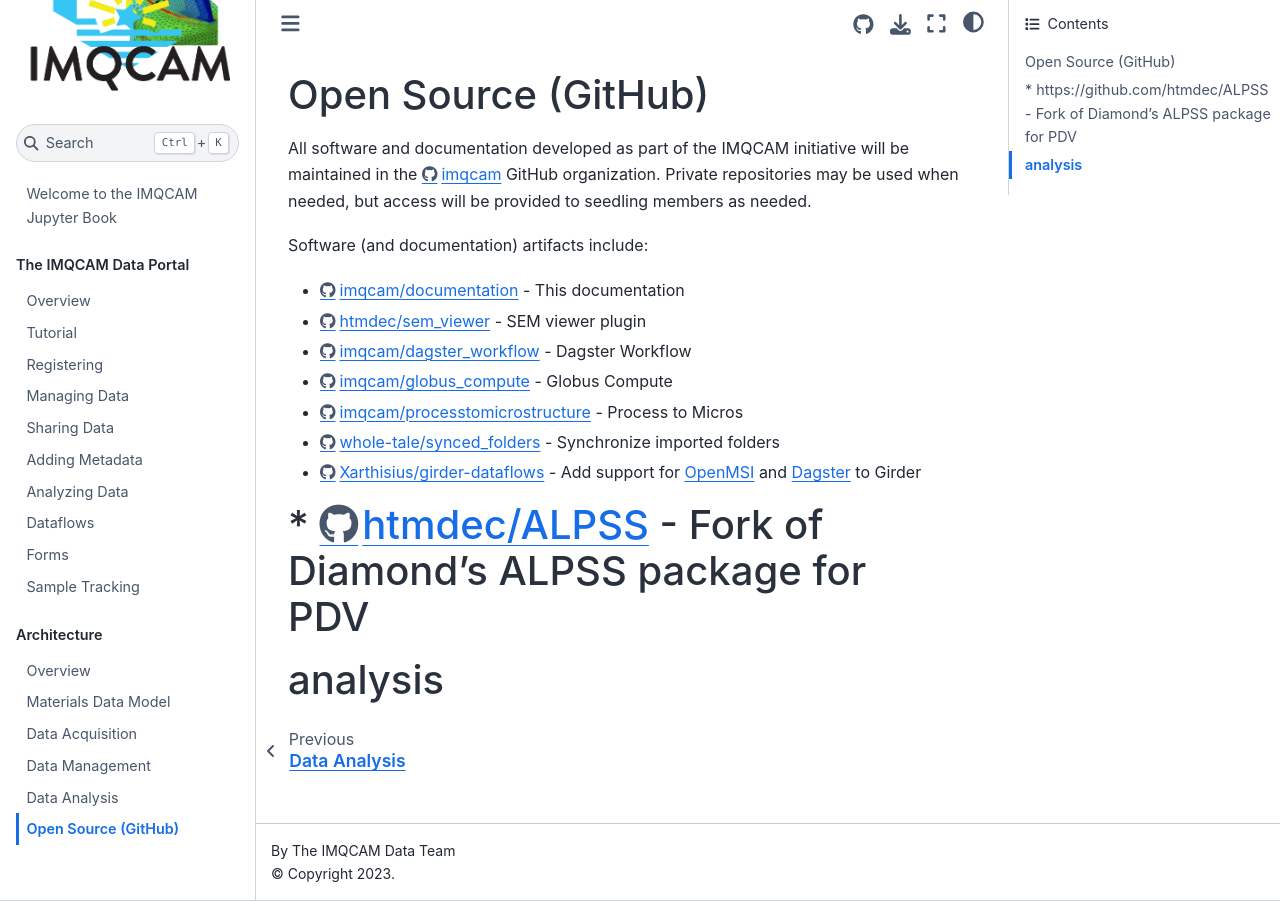
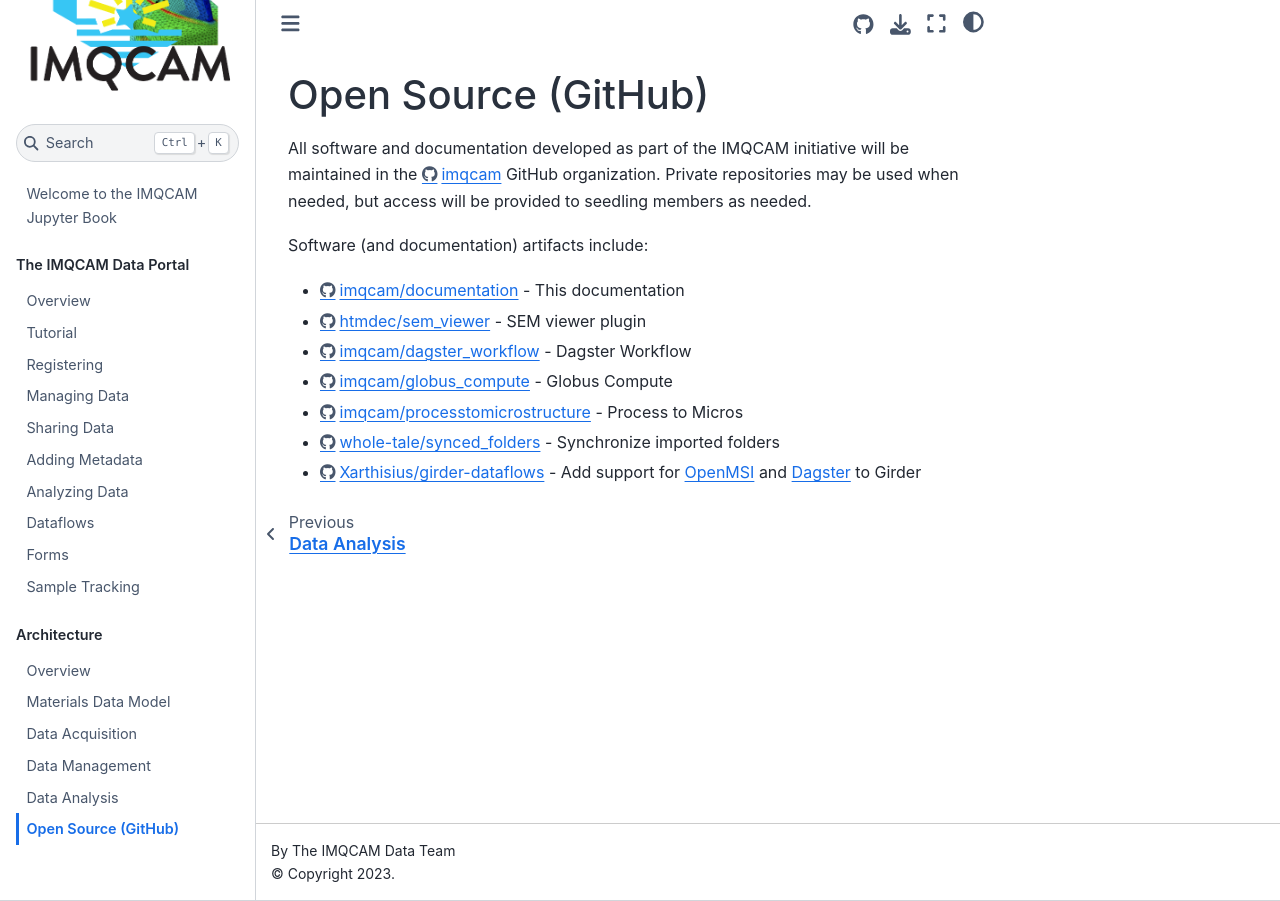
Before and after one commit to imqcam/documentation, a Jupyter Book: the page built from docs/infrastructure/github.md, in a window 1280 px wide. Built offline with Jupyter Book 1.0.4 settings and Sphinx 7.4.7 and the Sphinx Book theme 1.1.4, drawn with Linux system fonts in a browser that asks for light colours.

Commit message:
Update github.md

```diff
--- a/docs/infrastructure/github.md
+++ b/docs/infrastructure/github.md
@@ -16,5 +16,3 @@ Software (and documentation) artifacts include:
 * https://github.com/Xarthisius/girder-dataflows - Add support for
   [OpenMSI](https://github.com/openmsi/openmsistream) and
   [Dagster](https://dagster.io/) to Girder
-# * https://github.com/htmdec/ALPSS - Fork of Diamond's ALPSS package for PDV
-  # analysis
```
